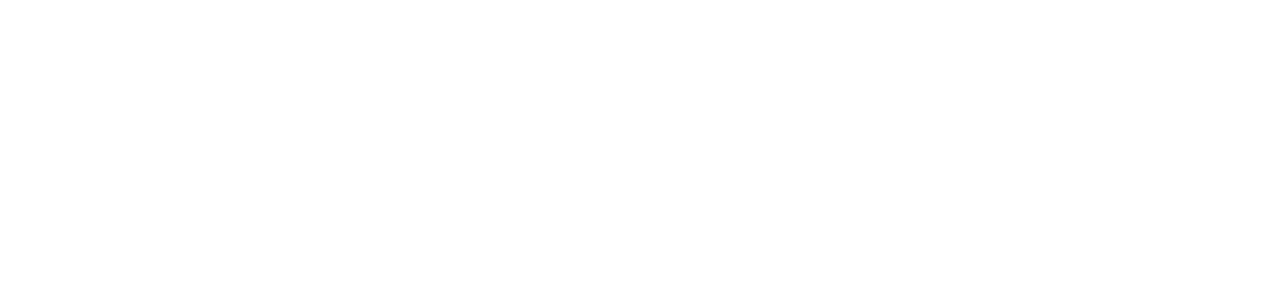
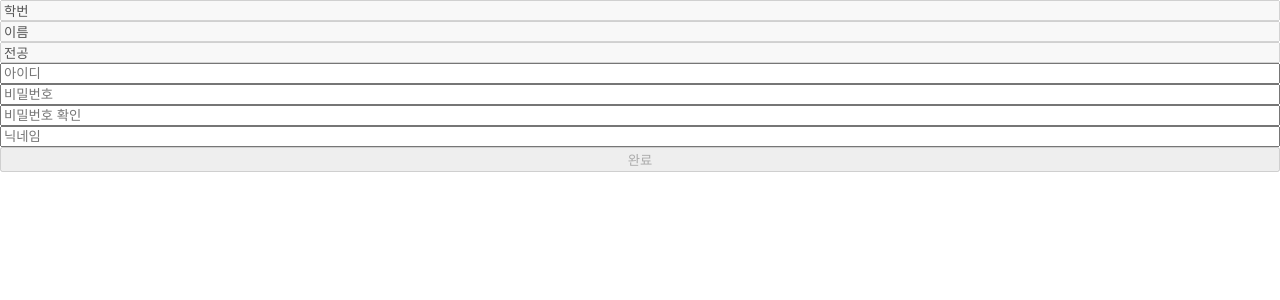
Before and after one commit to GINK-SS/SEGORANG_FRONTEND, a React (Create React App) app: page /signUpForm in a window 1280 px wide. Shown: the top 300 px of the page. Built offline with nearby package versions, Linux system fonts and the light colour scheme.

Commit message:
feat: 회원가입 페이지 및 양식 구현

```diff
--- a/src/routes/Router.tsx
+++ b/src/routes/Router.tsx
@@ -1,5 +1,6 @@
 import { BrowserRouter, Route, Switch } from 'react-router-dom';
 import Login from './Login';
+import SignUp from './signUp/SignUp';
 import SJAuth from './signUp/SJAuth';
 
 function Router() {
@@ -12,6 +13,9 @@
         <Route path={'/signUp'}>
           <SJAuth />
         </Route>
+        <Route path={'/signUpForm'}>
+          <SignUp />
+        </Route>
       </Switch>
     </BrowserRouter>
   );
--- a/src/routes/signUp/SignUp.tsx
+++ b/src/routes/signUp/SignUp.tsx
@@ -1,3 +1,81 @@
-function SignUp() {}
+import { useForm } from 'react-hook-form';
+import styled from 'styled-components';
+
+const SignUpForm = styled.form`
+  display: flex;
+  flex-direction: column;
+`;
+const SignUpInput = styled.input``;
+
+interface IInputData {
+  studentId: string;
+  userName: string;
+  userMajor: string;
+  userId: string;
+  userPw: string;
+  userPw2: string;
+  userNickname: string;
+}
+
+function SignUp() {
+  const {
+    register,
+    handleSubmit,
+    formState: { errors },
+    setError,
+    watch,
+  } = useForm<IInputData>();
+
+  const onValid = (inputData: IInputData) => {
+  };
+
+  return (
+    <SignUpForm onSubmit={handleSubmit(onValid)}>
+      <SignUpInput {...register('studentId')} type="text" value={'학번'} disabled />
+      <SignUpInput {...register('userName')} type="text" value={'이름'} disabled />
+      <SignUpInput {...register('userMajor')} type="text" value={'전공'} disabled />
+      <SignUpInput
+        {...register('userId', {
+          required: '아이디를 입력하세요',
+        })}
+        type="text"
+        placeholder="아이디"
+      />
+      <SignUpInput
+        {...register('userPw', {
+          required: '비밀번호를 입력하세요',
+        })}
+        type="password"
+        placeholder="비밀번호"
+      />
+      <SignUpInput
+        {...register('userPw2', { required: '비밀번호 확인을 입력하세요' })}
+        type="password"
+        placeholder="비밀번호 확인"
+      />
+      <SignUpInput
+        {...register('userNickname', {
+          required: '닉네임을 입력하세요',
+        })}
+        type="text"
+        placeholder="닉네임"
+      />
+      <button
+        disabled={
+          !watch('userId') ||
+          !watch('userPw') ||
+          !watch('userPw2') ||
+          !watch('userNickname')
+        }
+      >
+        완료
+      </button>
+      <span>{errors?.userId?.message}</span>
+      <span>{errors?.userPw?.message}</span>
+      <span>{errors?.userPw2?.message}</span>
+      <span>{errors?.userNickname?.message}</span>
+    </SignUpForm>
+  );
+}
 
 export default SignUp;
```
